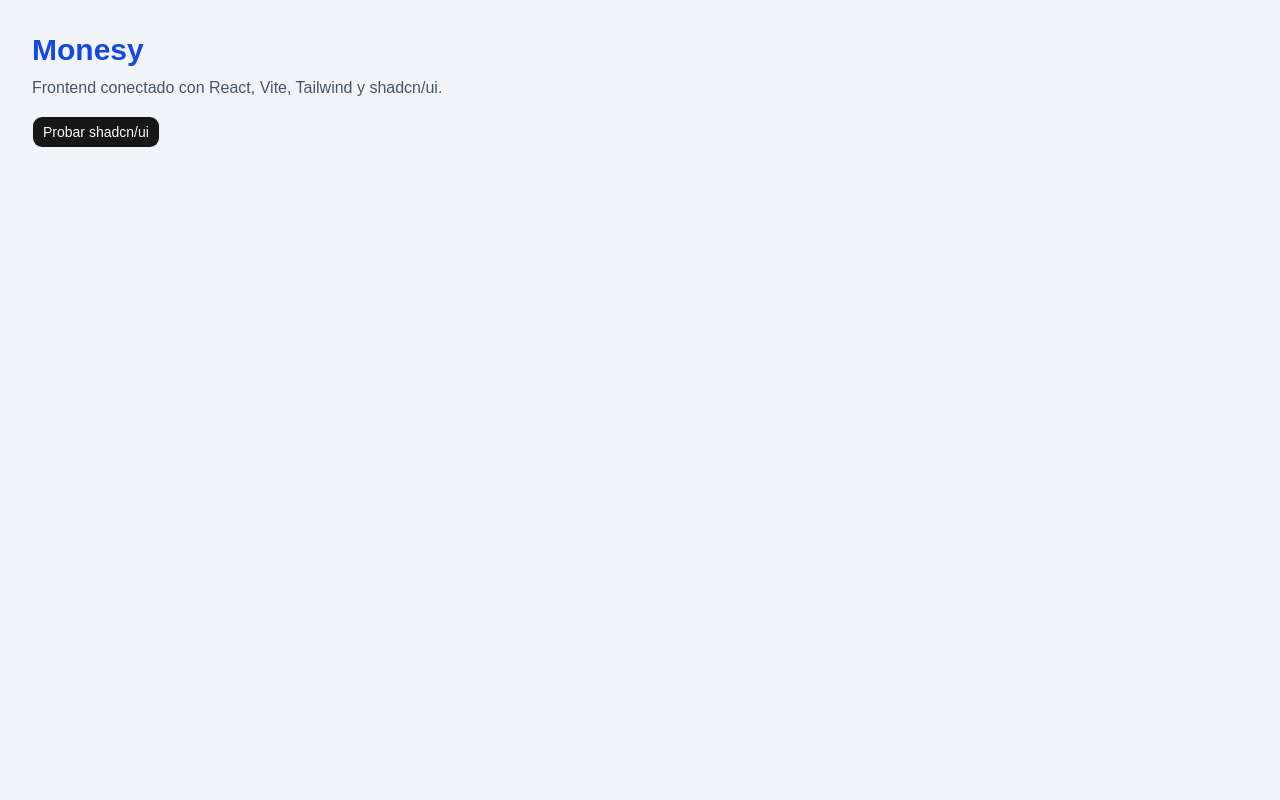
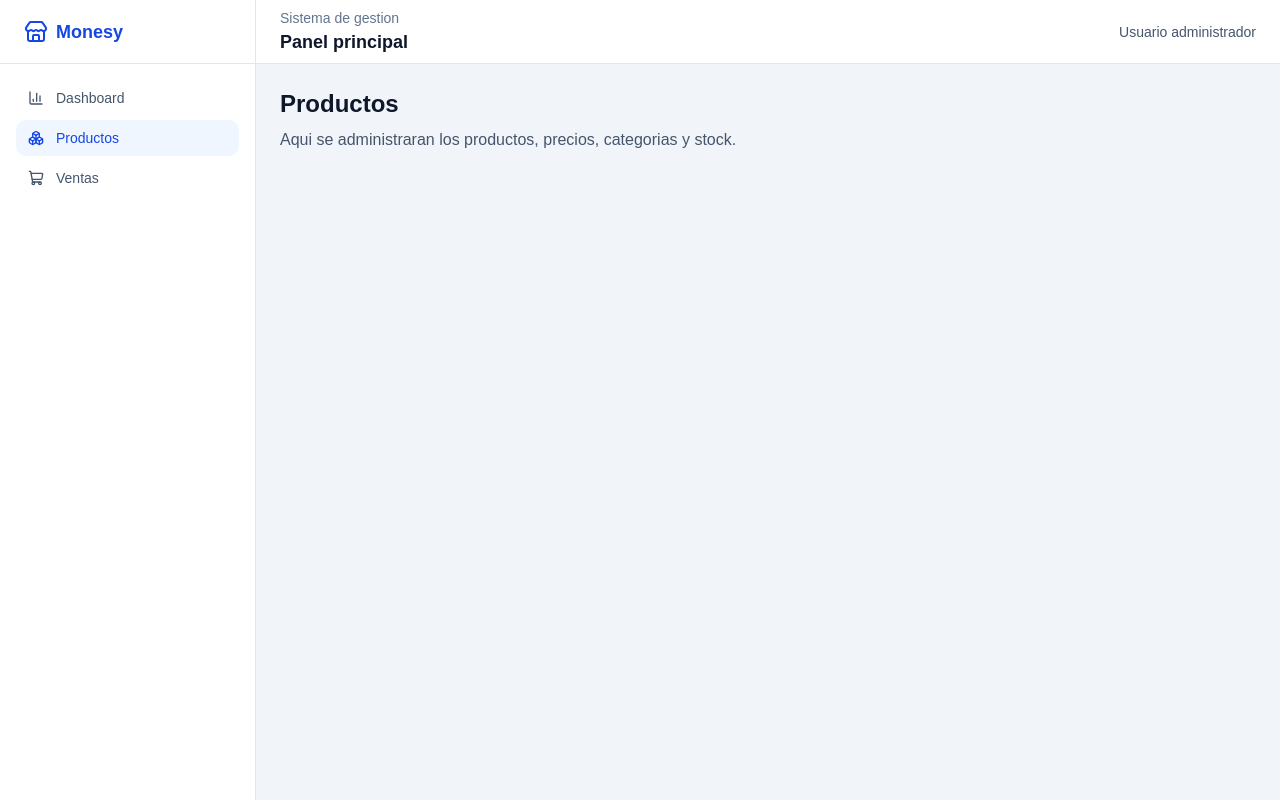
Before and after one commit to xonnysss/Monesy, a React (Vite) app in the folder frontend/: page /productos in a window 1280 px wide. Built offline with nearby package versions, Linux system fonts and the light colour scheme.

Commit message:
Layout principal creado (FRONTEND)

```diff
--- a/frontend/src/App.tsx
+++ b/frontend/src/App.tsx
@@ -1,15 +1,18 @@
-import { Button } from '@/components/ui/button'
+import { BrowserRouter, Route, Routes } from 'react-router'
+import MainLayout from '@/layouts/MainLayout'
+import DashboardPage from '@/pages/DashboardPage'
+import ProductsPage from '@/pages/ProductsPage'
 
 function App() {
   return (
-    <main className="min-h-screen bg-slate-100 p-8">
-      <h1 className="text-3xl font-bold text-blue-700">Monesy</h1>
-      <p className="mt-2 text-slate-600">
-        Frontend conectado con React, Vite, Tailwind y shadcn/ui.
-      </p>
-
-      <Button className="mt-4">Probar shadcn/ui</Button>
-    </main>
+    <BrowserRouter>
+      <Routes>
+        <Route element={<MainLayout />}>
+          <Route path="/" element={<DashboardPage />} />
+          <Route path="/productos" element={<ProductsPage />} />
+        </Route>
+      </Routes>
+    </BrowserRouter>
   )
 }
 
--- /dev/null
+++ b/frontend/src/layouts/MainLayout.tsx
@@ -0,0 +1,73 @@
+import { NavLink, Outlet } from 'react-router'
+import { BarChart3, Boxes, ShoppingCart, Store } from 'lucide-react'
+
+const menuItems = [
+  {
+    label: 'Dashboard',
+    path: '/',
+    icon: BarChart3,
+  },
+  {
+    label: 'Productos',
+    path: '/productos',
+    icon: Boxes,
+  },
+  {
+    label: 'Ventas',
+    path: '/ventas',
+    icon: ShoppingCart,
+  },
+]
+
+function MainLayout() {
+  return (
+    <div className="min-h-screen bg-slate-100 text-slate-900">
+      <aside className="fixed left-0 top-0 h-screen w-64 border-r bg-white">
+        <div className="flex h-16 items-center gap-2 border-b px-6">
+          <Store className="h-6 w-6 text-blue-700" />
+          <span className="text-lg font-bold text-blue-700">Monesy</span>
+        </div>
+
+        <nav className="space-y-1 p-4">
+          {menuItems.map((item) => {
+            const Icon = item.icon
+
+            return (
+              <NavLink
+                key={item.path}
+                to={item.path}
+                className={({ isActive }) =>
+                  `flex items-center gap-3 rounded-lg px-3 py-2 text-sm font-medium ${
+                    isActive
+                      ? 'bg-blue-50 text-blue-700'
+                      : 'text-slate-600 hover:bg-slate-100 hover:text-slate-900'
+                  }`
+                }
+              >
+                <Icon className="h-4 w-4" />
+                {item.label}
+              </NavLink>
+            )
+          })}
+        </nav>
+      </aside>
+
+      <div className="pl-64">
+        <header className="sticky top-0 z-10 flex h-16 items-center justify-between border-b bg-white px-6">
+          <div>
+            <p className="text-sm text-slate-500">Sistema de gestion</p>
+            <h1 className="text-lg font-semibold">Panel principal</h1>
+          </div>
+
+          <div className="text-sm text-slate-600">Usuario administrador</div>
+        </header>
+
+        <main className="p-6">
+          <Outlet />
+        </main>
+      </div>
+    </div>
+  )
+}
+
+export default MainLayout
--- /dev/null
+++ b/frontend/src/pages/DashboardPage.tsx
@@ -0,0 +1,12 @@
+function DashboardPage() {
+    return (
+        <section>
+            <h2 className="text-2xl font-bold">Dashboard</h2>
+            <p className="mt-2 text-slate-600">
+                Resumen general del minimarket: ventas, compras, stock y caja.
+            </p>
+        </section>
+    )
+}
+
+export default DashboardPage
--- /dev/null
+++ b/frontend/src/pages/ProductsPage.tsx
@@ -0,0 +1,12 @@
+function ProductsPage() {
+    return (
+        <section>
+            <h2 className="text-2xl font-bold">Productos</h2>
+            <p className="mt-2 text-slate-600">
+                Aqui se administraran los productos, precios, categorias y stock.
+            </p>
+        </section>
+    )
+}
+
+export default ProductsPage
```
Also changed, not shown: 1 other file (tests, documents, lock files or other folders).
